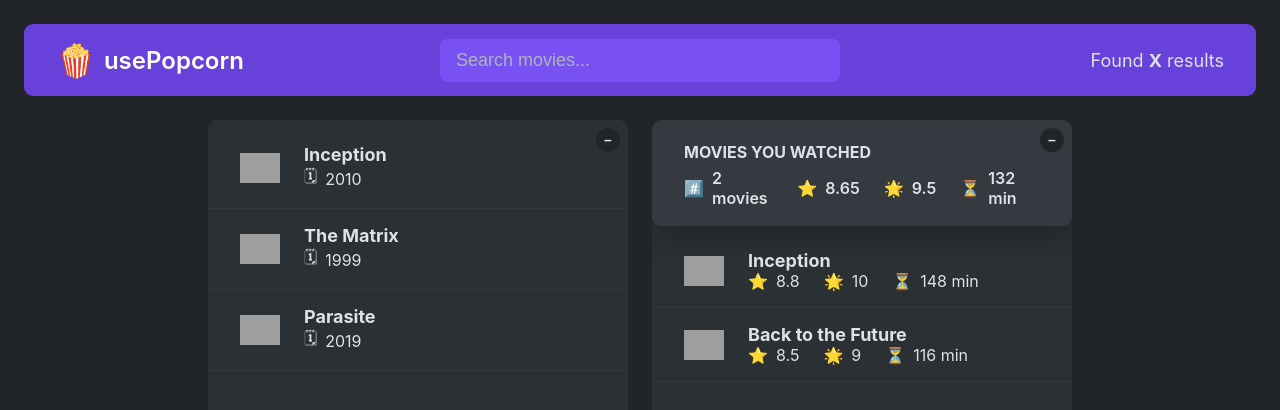
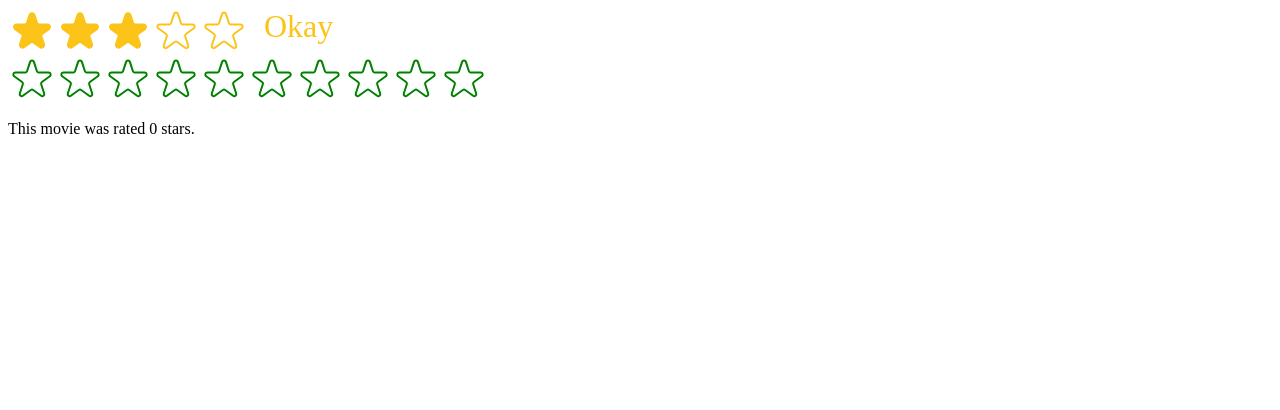
Before and after one commit to AntonShkuratoff/usepopcorn, a React (Create React App) app: page / in a window 1280 px wide. Shown: the top 410 px of the page. Built offline with nearby package versions, Linux system fonts and the light colour scheme; grey boxes are pictures that could not be loaded.

Commit message:
Implement StarComponent

```diff
--- a/src/App.js
+++ b/src/App.js
@@ -51,23 +51,44 @@
   arr.reduce((acc, cur, i, arr) => acc + cur / arr.length, 0);
 
 export default function App() {
+  const [movies, setMovies] = useState(tempMovieData);
+  const [watched, setWatched] = useState(tempWatchedData);
   return (
     <>
-      <NavBar />
-      <Main />
+      <NavBar>
+        <Logo />
+        <Search />
+        <NumResults movies={movies} />
+      </NavBar>
+      <Main>
+        <Box>
+          <MovieList movies={movies} />
+        </Box>
+        <Box>
+          <WatchedSummary watched={watched} />
+          <WatchedMovieList watched={watched} />
+        </Box>
+      </Main>
     </>
   );
 }
 
-function NavBar() {
-  const [query, setQuery] = useState("");
+function NavBar({ children }) {
+  return <nav className="nav-bar">{children}</nav>;
+}
 
+function Logo() {
   return (
-    <nav className="nav-bar">
     <div className="logo">
       <span role="img">🍿</span>
       <h1>usePopcorn</h1>
     </div>
+  );
+}
+
+function Search() {
+  const [query, setQuery] = useState("");
+  return (
     <input
       className="search"
       type="text"
@@ -75,36 +96,46 @@
       value={query}
       onChange={(e) => setQuery(e.target.value)}
     />
-      <p className="num-results">
-        Found <strong>X</strong> results
-      </p>
-    </nav>
   );
 }
 
-function Main() {
-  const [movies, setMovies] = useState(tempMovieData);
-  const [watched, setWatched] = useState(tempWatchedData);
-  const [isOpen1, setIsOpen1] = useState(true);
-  const [isOpen2, setIsOpen2] = useState(true);
+function NumResults({ movies }) {
+  return (
+    <p className="num-results">
+      Found <strong>{movies.length}</strong> results
+    </p>
+  );
+}
 
-  const avgImdbRating = average(watched.map((movie) => movie.imdbRating));
-  const avgUserRating = average(watched.map((movie) => movie.userRating));
-  const avgRuntime = average(watched.map((movie) => movie.runtime));
+function Main({ children }) {
+  return <main className="main">{children}</main>;
+}
 
+function Box({ children }) {
+  const [isOpen, setIsOpen] = useState(true);
   return (
-    <main className="main">
     <div className="box">
-        <button
-          className="btn-toggle"
-          onClick={() => setIsOpen1((open) => !open)}
-        >
-          {isOpen1 ? "–" : "+"}
+      <button className="btn-toggle" onClick={() => setIsOpen((open) => !open)}>
+        {isOpen ? "–" : "+"}
       </button>
-        {isOpen1 && (
+      {isOpen && children}
+    </div>
+  );
+}
+
+function MovieList({ movies }) {
+  return (
     <ul className="list">
       {movies?.map((movie) => (
-              <li key={movie.imdbID}>
+        <Movie movie={movie} key={movie.imdbID} />
+      ))}
+    </ul>
+  );
+}
+
+function Movie({ movie }) {
+  return (
+    <li>
       <img src={movie.Poster} alt={`${movie.Title} poster`} />
       <h3>{movie.Title}</h3>
       <div>
@@ -114,20 +145,14 @@
         </p>
       </div>
     </li>
-            ))}
-          </ul>
-        )}
-      </div>
+  );
+}
 
-      <div className="box">
-        <button
-          className="btn-toggle"
-          onClick={() => setIsOpen2((open) => !open)}
-        >
-          {isOpen2 ? "–" : "+"}
-        </button>
-        {isOpen2 && (
-          <>
+function WatchedSummary({ watched }) {
+  const avgImdbRating = average(watched.map((movie) => movie.imdbRating));
+  const avgUserRating = average(watched.map((movie) => movie.userRating));
+  const avgRuntime = average(watched.map((movie) => movie.runtime));
+  return (
     <div className="summary">
       <h2>Movies you watched</h2>
       <div>
@@ -149,9 +174,21 @@
         </p>
       </div>
     </div>
+  );
+}
 
+function WatchedMovieList({ watched }) {
+  return (
     <ul className="list">
       {watched.map((movie) => (
+        <WatchedMovie movie={movie} key={movie.imdbID} />
+      ))}
+    </ul>
+  );
+}
+
+function WatchedMovie({ movie }) {
+  return (
     <li key={movie.imdbID}>
       <img src={movie.Poster} alt={`${movie.Title} poster`} />
       <h3>{movie.Title}</h3>
@@ -170,11 +207,5 @@
         </p>
       </div>
     </li>
-              ))}
-            </ul>
-          </>
-        )}
-      </div>
-    </main>
   );
 }
--- /dev/null
+++ b/src/StarRating.js
@@ -0,0 +1,109 @@
+import { useState } from "react";
+import { PropTypes } from "prop-types";
+
+const containerStyle = {
+  display: "flex",
+  alignIntem: "center",
+  gap: "16px",
+};
+
+const starContainerStyle = {
+  display: "flex",
+};
+
+StarRating.propTypes = {
+  maxRating: PropTypes.number,
+};
+
+export default function StarRating({
+  maxRating = 5,
+  color = "#fcc419",
+  size = 48,
+  className = "",
+  messages = [],
+  defaultRating = 0,
+  onSetRating,
+}) {
+  const [rating, setRating] = useState(defaultRating);
+  const [tempRating, setTempRating] = useState(0);
+
+  function handleRating(rating) {
+    setRating(rating);
+    onSetRating(rating);
+  }
+
+  const textStyle = {
+    lineHeiht: "1",
+    margin: "0",
+    color,
+    fontSize: `${size / 1.5}px`,
+  };
+
+  return (
+    <div style={containerStyle} className={className}>
+      <div style={starContainerStyle}>
+        {Array.from({ length: maxRating }, (_, i) => (
+          <span>
+            <Star
+              key={i}
+              full={tempRating ? tempRating >= i + 1 : rating >= i + 1}
+              onRate={() => handleRating(i + 1)}
+              onHoverIn={() => setTempRating(i + 1)}
+              onHoverOut={() => setTempRating(0)}
+              color={color}
+              size={size}
+            />
+          </span>
+        ))}
+      </div>
+      <p style={textStyle}>
+        {messages.length === maxRating
+          ? messages[tempRating ? tempRating - 1 : rating - 1]
+          : tempRating || rating || ""}
+      </p>
+    </div>
+  );
+}
+
+function Star({ onRate, full, onHoverIn, onHoverOut, color, size }) {
+  const starStule = {
+    width: `${size}px`,
+    height: `${size}px`,
+    display: "block",
+    cursor: "pointer",
+  };
+
+  return (
+    <span
+      style={starStule}
+      onClick={onRate}
+      onMouseEnter={onHoverIn}
+      onMouseLeave={onHoverOut}
+    >
+      {full ? (
+        <svg
+          xmlns="http://www.w3.org/2000/svg"
+          viewBox="0 0 20 20"
+          fill={color}
+          stroke={color}
+        >
+          <path d="M9.049 2.927c.3-.921 1.603-.921 1.902 0l1.07 3.292a1 1 0 00.95.69h3.462c.969 0 1.371 1.24.588 1.81l-2.8 2.034a1 1 0 00-.364 1.118l1.07 3.292c.3.921-.755 1.688-1.54 1.118l-2.8-2.034a1 1 0 00-1.175 0l-2.8 2.034c-.784.57-1.838-.197-1.539-1.118l1.07-3.292a1 1 0 00-.364-1.118L2.98 8.72c-.783-.57-.38-1.81.588-1.81h3.461a1 1 0 00.951-.69l1.07-3.292z" />
+        </svg>
+      ) : (
+        <svg
+          xmlns="http://www.w3.org/2000/svg"
+          fill="none"
+          viewBox="0 0 24 24"
+          stroke={color}
+        >
+          <path
+            strokeLinecap="round"
+            strokeLinejoin="round"
+            strokeWidth="{2}"
+            d="M11.049 2.927c.3-.921 1.603-.921 1.902 0l1.519 4.674a1 1 0 00.95.69h4.915c.969 0 1.371 1.24.588 1.81l-3.976 2.888a1 1 0 00-.363 1.118l1.518 4.674c.3.922-.755 1.688-1.538 1.118l-3.976-2.888a1 1 0 00-1.176 0l-3.976 2.888c-.783.57-1.838-.197-1.538-1.118l1.518-4.674a1 1 0 00-.363-1.118l-3.976-2.888c-.784-.57-.38-1.81.588-1.81h4.914a1 1 0 00.951-.69l1.519-4.674z"
+          />
+        </svg>
+      )}
+    </span>
+  );
+}
--- a/src/index.js
+++ b/src/index.js
@@ -1,11 +1,29 @@
-import React from "react";
+import React, { useState } from "react";
 import ReactDOM from "react-dom/client";
-import "./index.css";
-import App from "./App";
+// import "./index.css";
+// import App from "./App";
+
+import StarRating from "./StarRating";
 
 const root = ReactDOM.createRoot(document.getElementById("root"));
 root.render(
   <React.StrictMode>
-    <App />
+    {/* <App /> */}
+    <StarRating
+      maxRating={5}
+      messages={["Terrible", "Bad", "Okay", "Good", "Amazing"]}
+      defaultRating={3}
+    />
+    <Test />
   </React.StrictMode>
 );
+
+function Test() {
+  const [movieRating, setMovieRating] = useState(0);
+  return (
+    <div>
+      <StarRating maxRating={10} color="green" onSetRating={setMovieRating} />
+      <p>This movie was rated {movieRating} stars.</p>
+    </div>
+  );
+}
```
Also changed, not shown: src/index.css (+0 -33 lines). Lines whose indentation alone changed are shown as unchanged.
